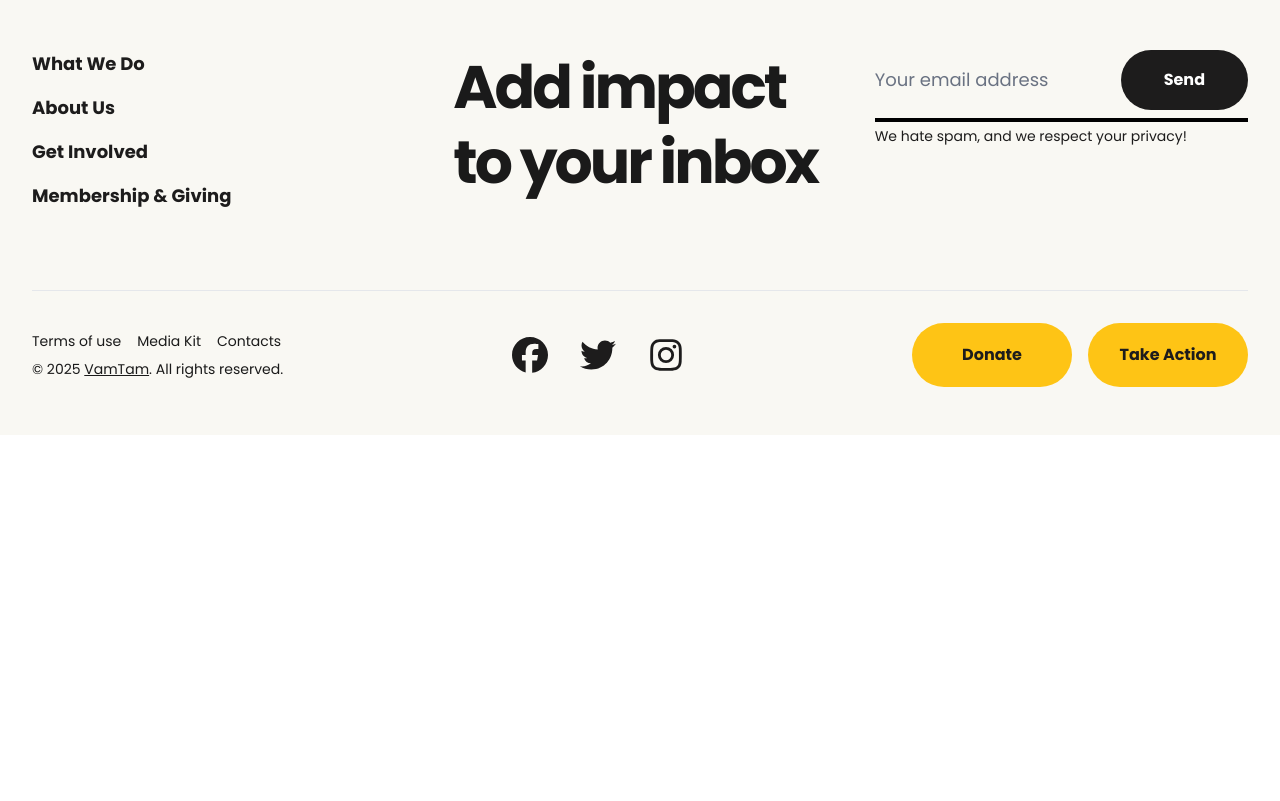
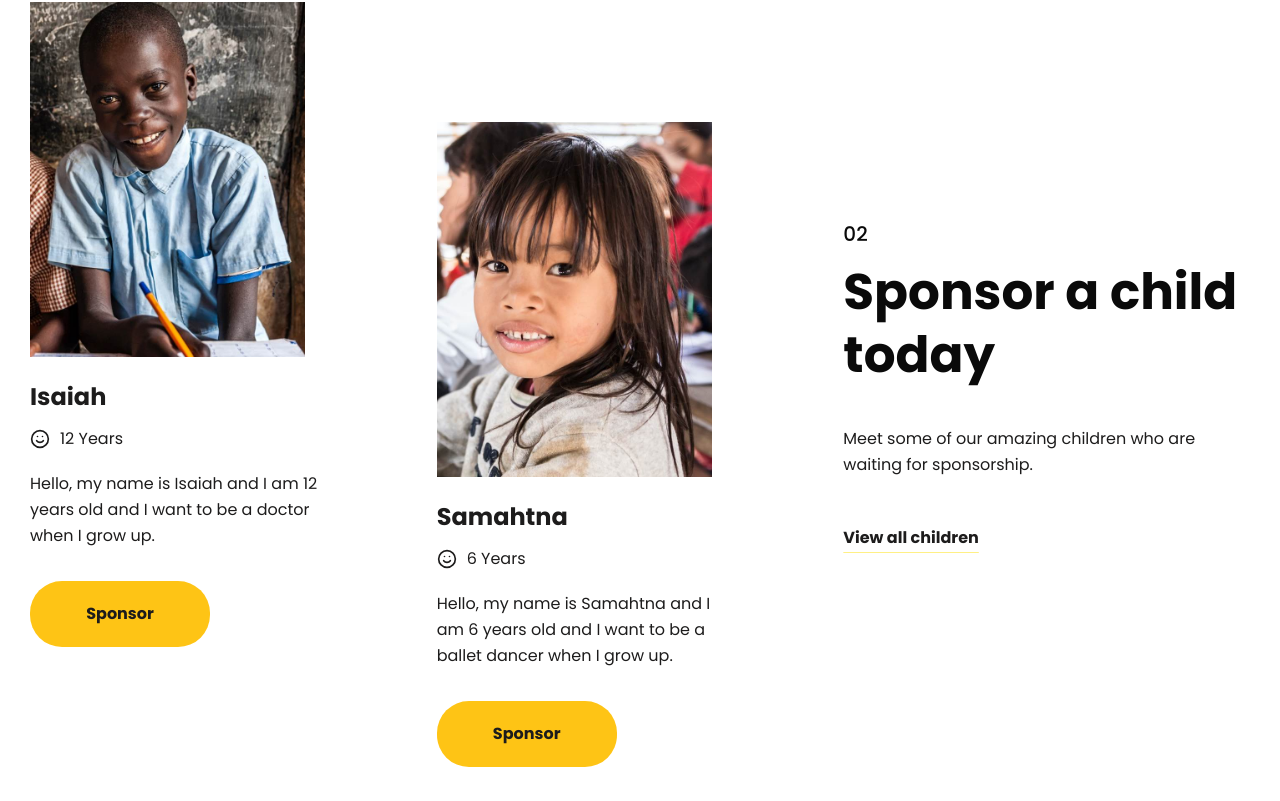
Before and after one commit to Shouryya-Manna/Caridad, a Next.js app: page /get-involved in a window 1280 px wide. Shown: the part 1039-1840 px from the top of the page. Before the commit the page ends 1474 px from the top, so only its background shows below. Built offline with nearby package versions, Linux system fonts and the light colour scheme.

Commit message:
SponsorChild Ui

```diff
--- a/src/components/GetInvolved/SponsorChild.tsx
+++ b/src/components/GetInvolved/SponsorChild.tsx
@@ -1,3 +1,86 @@
+import { Smile } from "lucide-react";
+import Image from "next/image";
+
 export default function SponsorChild() {
-  return <div>SponsorChild</div>;
+  return (
+    <section className="max-w-8xl mx-auto w-full grid grid-cols-3 px-7.5 mt-30 py-30">
+      <div className="flex flex-col items-start">
+        <div className="flex flex-col items-start">
+          <div className="relative h-[355px] w-[275px] mb-6">
+            <Image
+              src="/About-Us/Ab7.jpg"
+              alt=""
+              fill
+              className="object-cover"
+            />
+          </div>
+
+          <h3 className="text-2xl font-bold mb-3.5 text-tertiary">
+            Isaiah
+          </h3>
+
+          <div className="flex items-center gap-2.5 text-base text-tertiary mb-5">
+            <Smile className="h-5 w-5" />
+            <span>12 Years</span>
+          </div>
+
+          <p className="text-base leading-relaxed text-tertiary mb-7.5 min-h-20 max-w-2xs">
+            Hello, my name is Isaiah and I am 12
+            years old and I want to be a doctor
+            when I grow up.
+          </p>
+
+          <button className="text-[16px] text-tertiary font-bold cursor-pointer hover:bg-black hover:text-white transition-colors duration-300 rounded-4xl h-16.5 w-45 bg-[#FEC415]">
+            Sponsor
+          </button>
+        </div>
+      </div>
+
+      <div className="flex flex-col items-start justify-center mt-30">
+        <div className="relative h-[355px] w-[275px] mb-6">
+          <Image
+            src="/About-Us/Ab8.jpg"
+            alt=""
+            fill
+            className="object-cover"
+          />
+        </div>
+
+        <h3 className="text-2xl font-bold mb-3.5 text-tertiary">
+          Samahtna
+        </h3>
+
+        <div className="flex items-center gap-2.5 text-base text-tertiary mb-5">
+          <Smile className="h-5 w-5" />
+          <span>6 Years</span>
+        </div>
+
+        <p className="text-base leading-relaxed text-tertiary mb-7.5 min-h-20 max-w-2xs">
+          Hello, my name is Samahtna and I am 6
+          years old and I want to be a ballet
+          dancer when I grow up.
+        </p>
+
+        <button className="text-[16px] text-tertiary font-bold cursor-pointer hover:bg-black hover:text-white transition-colors duration-300 rounded-4xl h-16.5 w-45 bg-[#FEC415]">
+          Sponsor
+        </button>
+      </div>
+
+      <div className="flex flex-col justify-center ">
+        <p className="mb-3 text-[20px] font-[401] uppercase">
+          02
+        </p>
+        <h2 className="text-[50px] font-bold mb-10 leading-tight">
+          Sponsor a child today
+        </h2>
+        <p className="text-base mb-5 leading-relaxed text-tertiary  min-h-20 max-w-sm">
+          Meet some of our amazing children who
+          are waiting for sponsorship.
+        </p>
+        <button className="font-bold text-tertiary text-[16px] cursor-pointer underline underline-offset-9 text-left decoration-yellow-200">
+          View all children
+        </button>
+      </div>
+    </section>
+  );
 }
```
